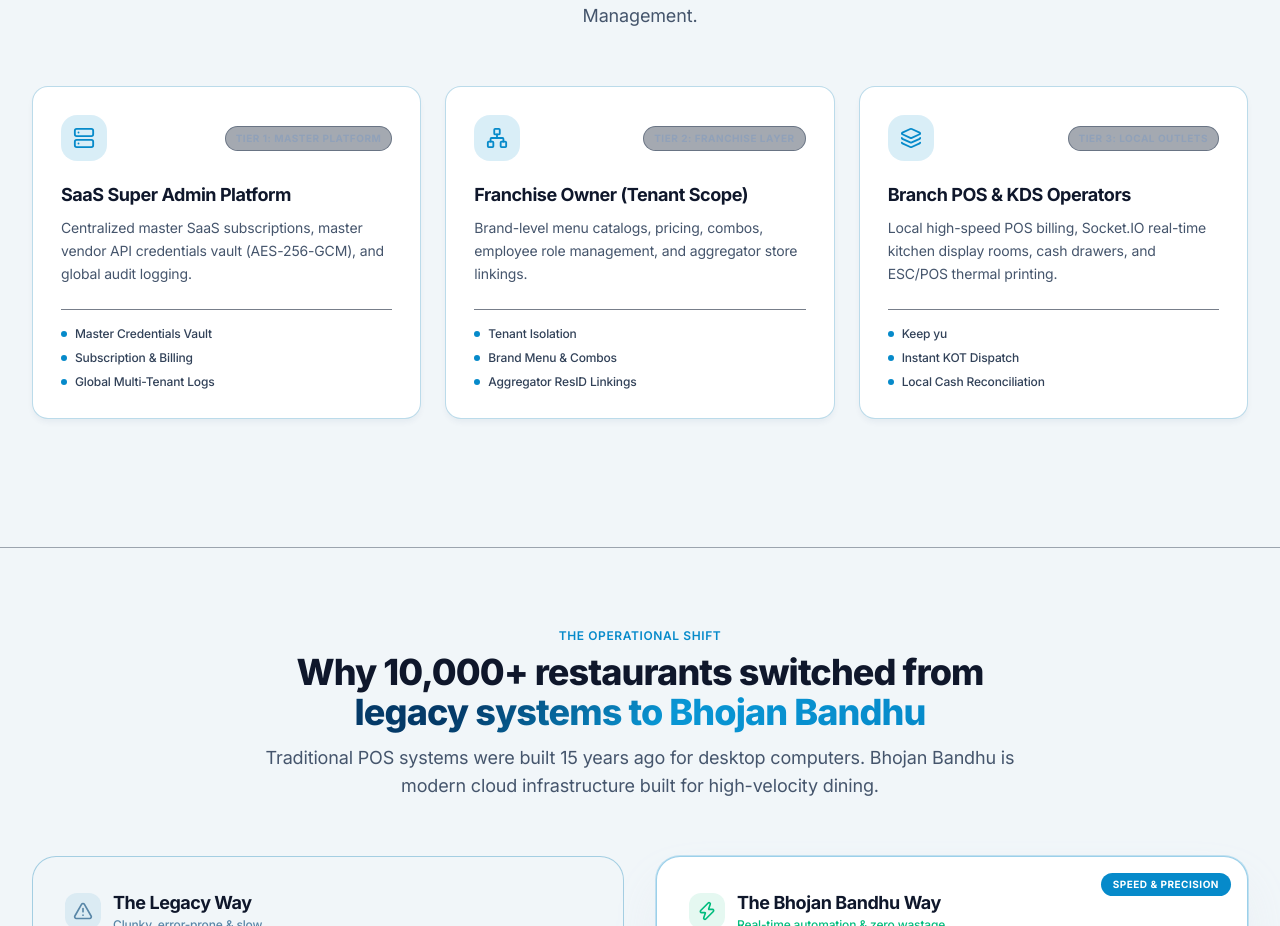
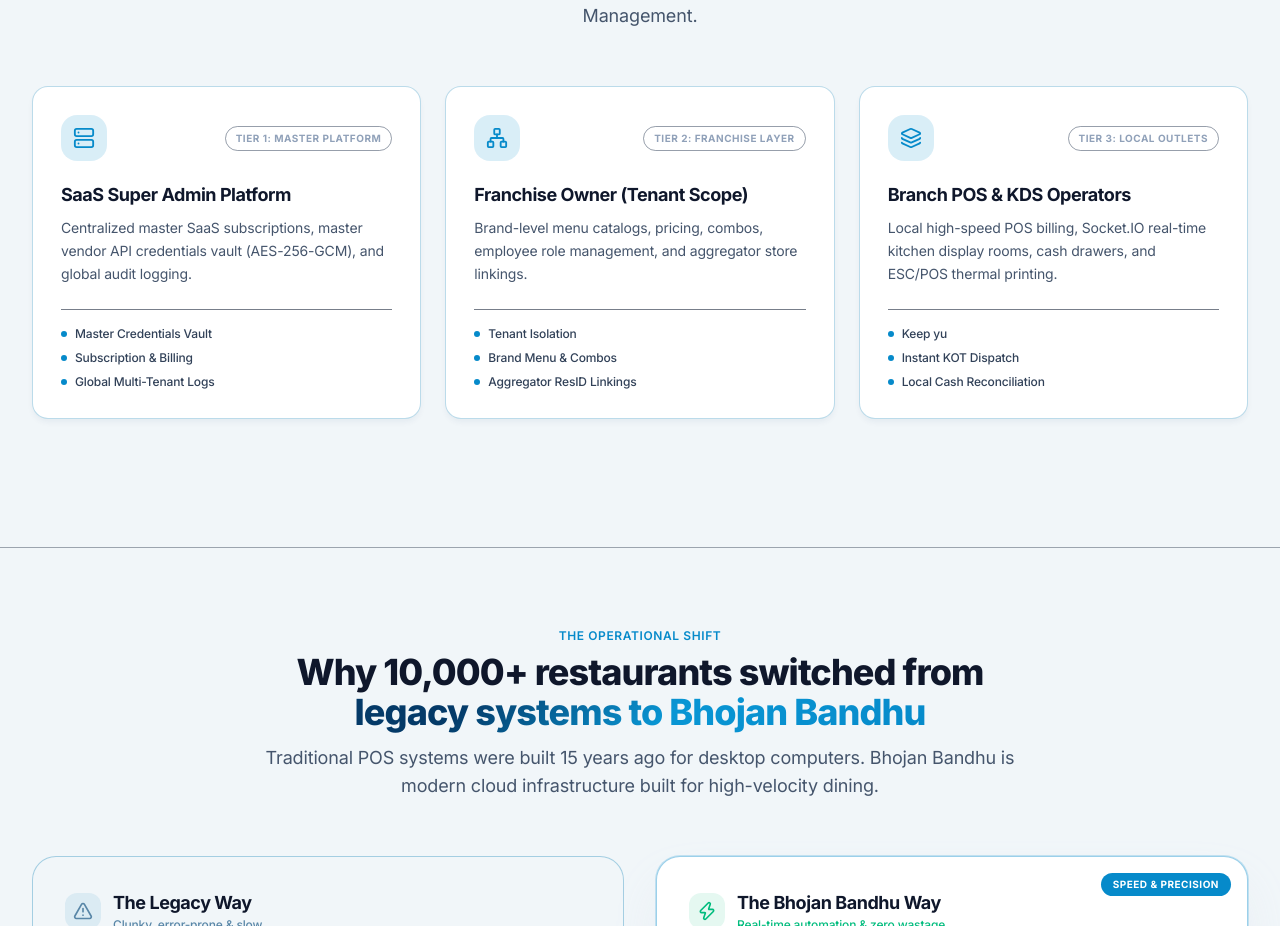
Before and after one commit to 4178bavleen/POS-landingPage, a React (Vite) app in the folder client/: page / in a window 1280 px wide. Shown: the part 2882-3808 px from the top of the page. Built offline with nearby package versions, Linux system fonts and the light colour scheme; no server answers.

Commit message:
Remove configuration and documentation files; add new environment variables for API URLs

```diff
--- a/client/src/components/Architecture.jsx
+++ b/client/src/components/Architecture.jsx
@@ -73,7 +73,7 @@
                     <div className="p-3 rounded-2xl bg-[#068aca]/15 text-[#068aca]">
                       <Icon size={22} />
                     </div>
-                    <span className="text-[10px] font-bold uppercase tracking-wider px-2.5 py-1 rounded-full bg-slate-800/40 dark:bg-white/[0.04] text-slate-400 border border-slate-700/50 dark:border-white/[0.06]">
+                    <span className="text-[10px] font-bold uppercase tracking-wider px-2.5 py-1 rounded-full  dark:bg-white/[0.04] text-slate-400 border border-slate-700/50 dark:border-white/[0.06]">
                       {node.badge}
                     </span>
                   </div>
```
